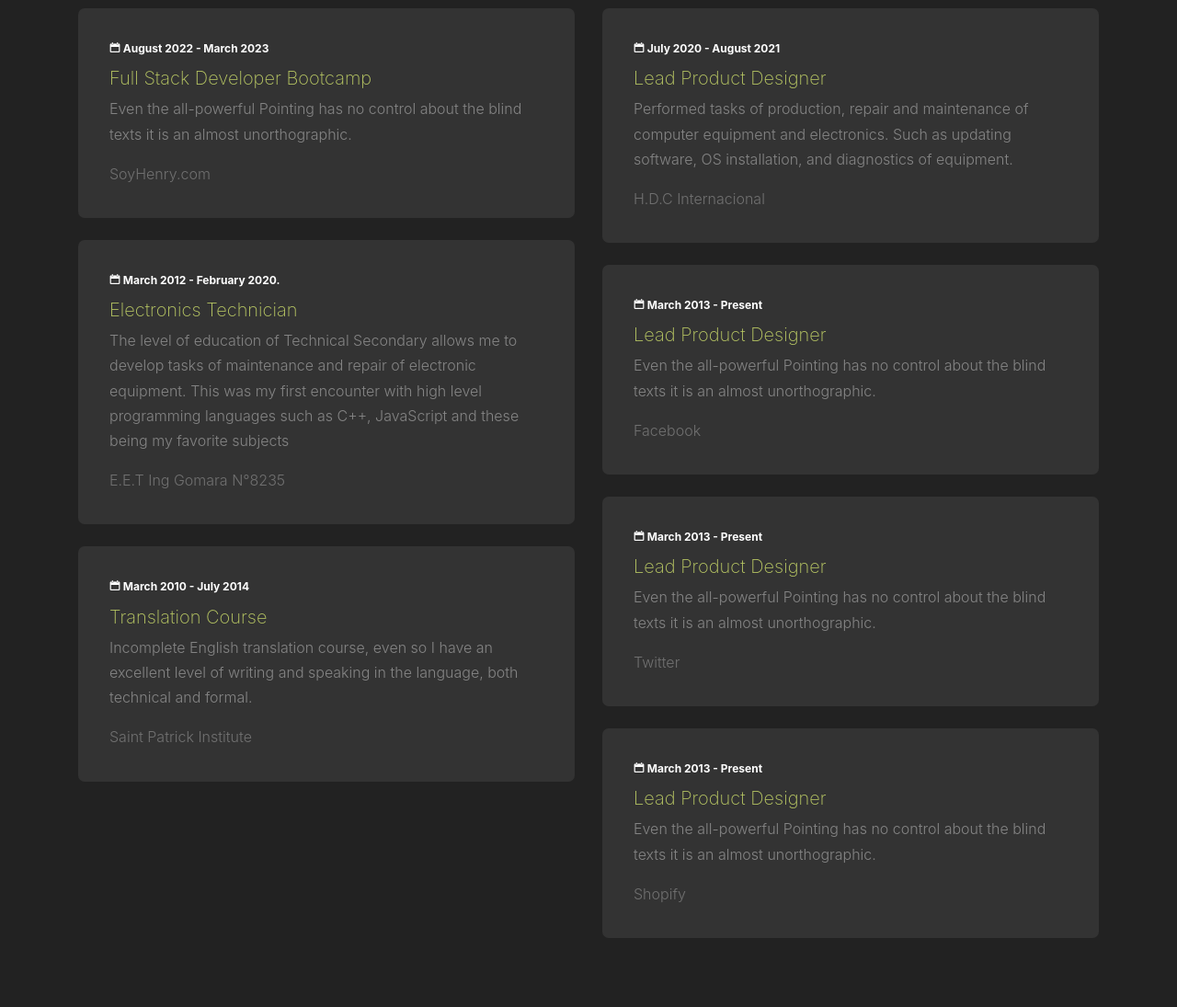
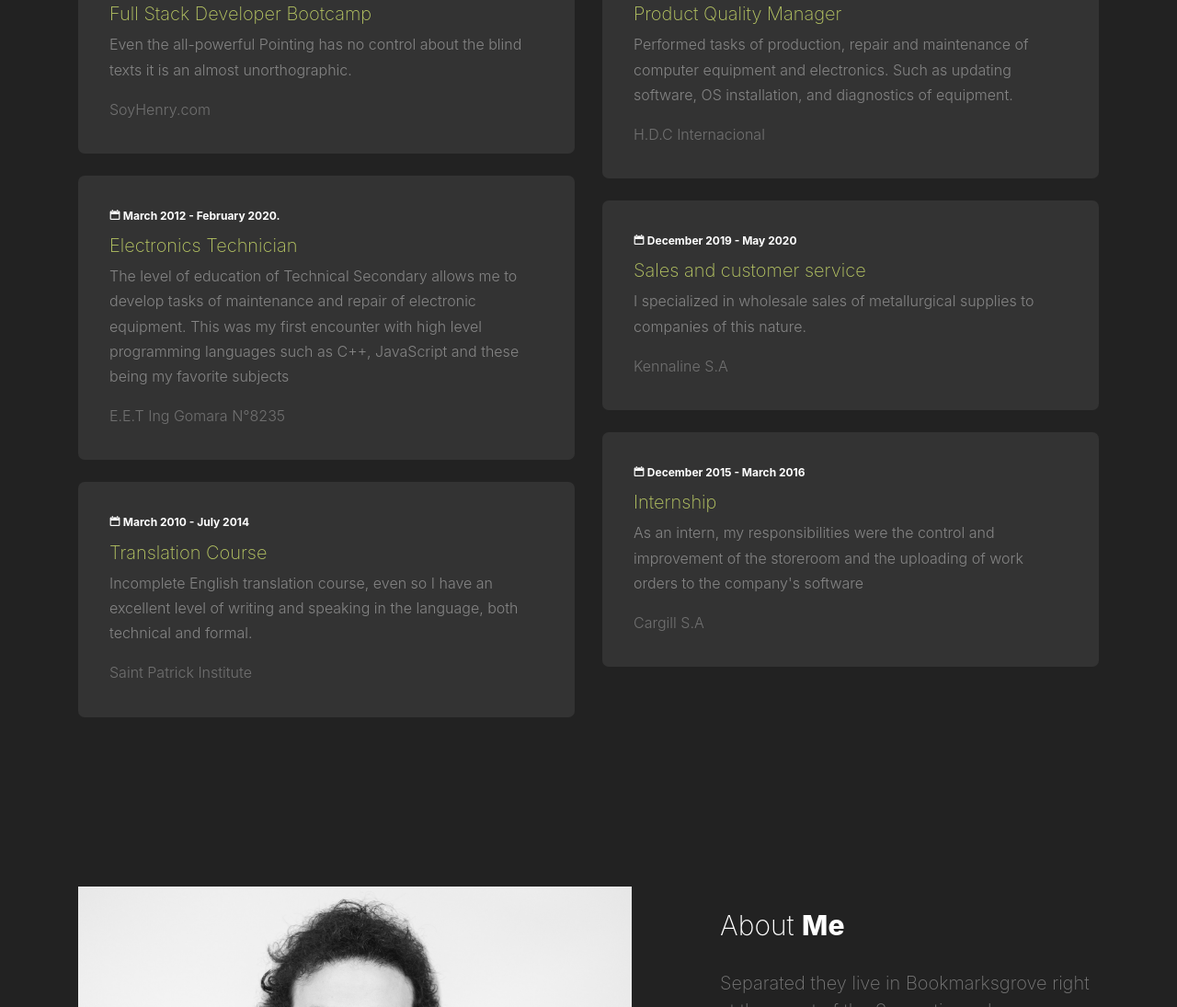
Before and after one commit to TeoG1menez/Portfolio, a plain HTML site: page index.html in a window 1280 px wide. Shown: the part 2379-3474 px from the top of the page at 92% size. Drawn offline with nearby package versions, Linux system fonts and the light colour scheme; files whose address does not match are found by name.

```diff
--- a/index.html
+++ b/index.html
@@ -67,7 +67,7 @@
 					<h2>Featured <strong>Portfolio</strong></h2>
 				</div>
 			</div>
-			<div class="filters">
+			<!-- <div class="filters">
 				<ul>
 					<li class="active" data-filter="*">All</li>
 					<li data-filter=".packaging">Packaging</li>
@@ -75,7 +75,8 @@
 					<li data-filter=".typography">Typography</li>
 					<li data-filter=".photography">Photography</li>
 				</ul>
-			</div>
+			</div> -->
+			<br>
 
 			<div class="filters-content">
 				<div class="row grid">
@@ -239,7 +240,7 @@
 
 					<div class="resume-item mb-4">
 						<span class="date"><span class="icon-calendar"></span> July 2020 - August 2021</span>
-						<h3>Lead Product Designer</h3>
+						<h3> Product Quality Manager </h3>
 						<p>Performed tasks of production, repair and maintenance of computer
 							equipment and electronics. Such as updating software, OS
 							installation, and diagnostics of equipment.</p>
@@ -247,27 +248,21 @@
 					</div>
 
 					<div class="resume-item mb-4">
-						<span class="date"><span class="icon-calendar"></span> March 2013 - Present</span>
-						<h3>Lead Product Designer</h3>
-						<p>Even the all-powerful Pointing has no control about the blind texts it is an almost unorthographic.</p>
-						<span class="school">Facebook</span>
+						<span class="date"><span class="icon-calendar"></span> December 2019 - May 2020</span>
+						<h3>Sales and customer service</h3>
+						<p>I specialized in wholesale sales of metallurgical supplies to
+							companies of this nature.</p>
+						<span class="school">Kennaline S.A</span>
 					</div>
 
 					<div class="resume-item mb-4">
-						<span class="date"><span class="icon-calendar"></span> March 2013 - Present</span>
-						<h3>Lead Product Designer</h3>
-						<p>Even the all-powerful Pointing has no control about the blind texts it is an almost unorthographic.</p>
-						<span class="school">Twitter</span>
+						<span class="date"><span class="icon-calendar"></span> December 2015 - March 2016</span>
+						<h3> Internship</h3>
+						<p>As an intern, my responsibilities were the control and improvement
+							of the storeroom and the uploading of work orders to the company's
+							software</p>
+						<span class="school">Cargill S.A</span>
 					</div>
-
-					<div class="resume-item mb-4">
-						<span class="date"><span class="icon-calendar"></span> March 2013 - Present</span>
-						<h3>Lead Product Designer</h3>
-						<p>Even the all-powerful Pointing has no control about the blind texts it is an almost unorthographic.</p>
-						<span class="school">Shopify</span>
-					</div>
-
-
 				</div>
 			</div>
 		</div>
```
